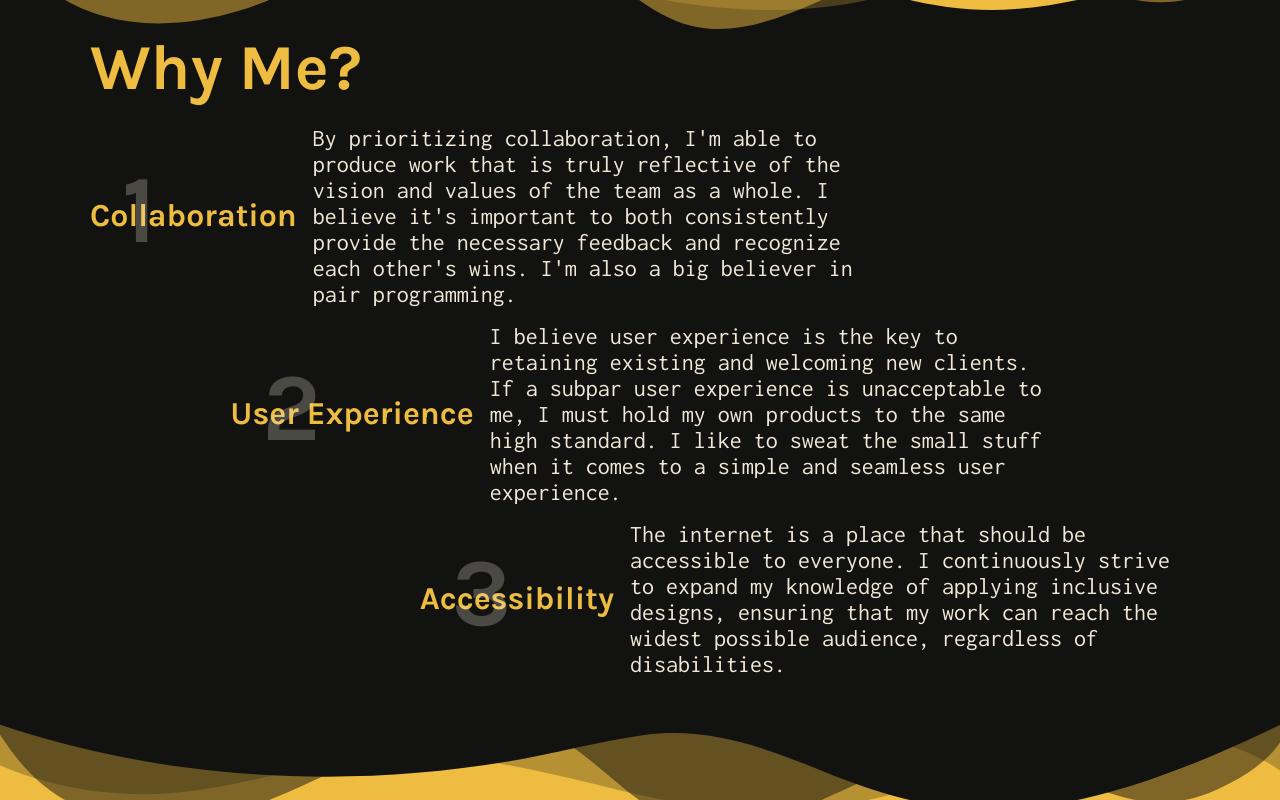
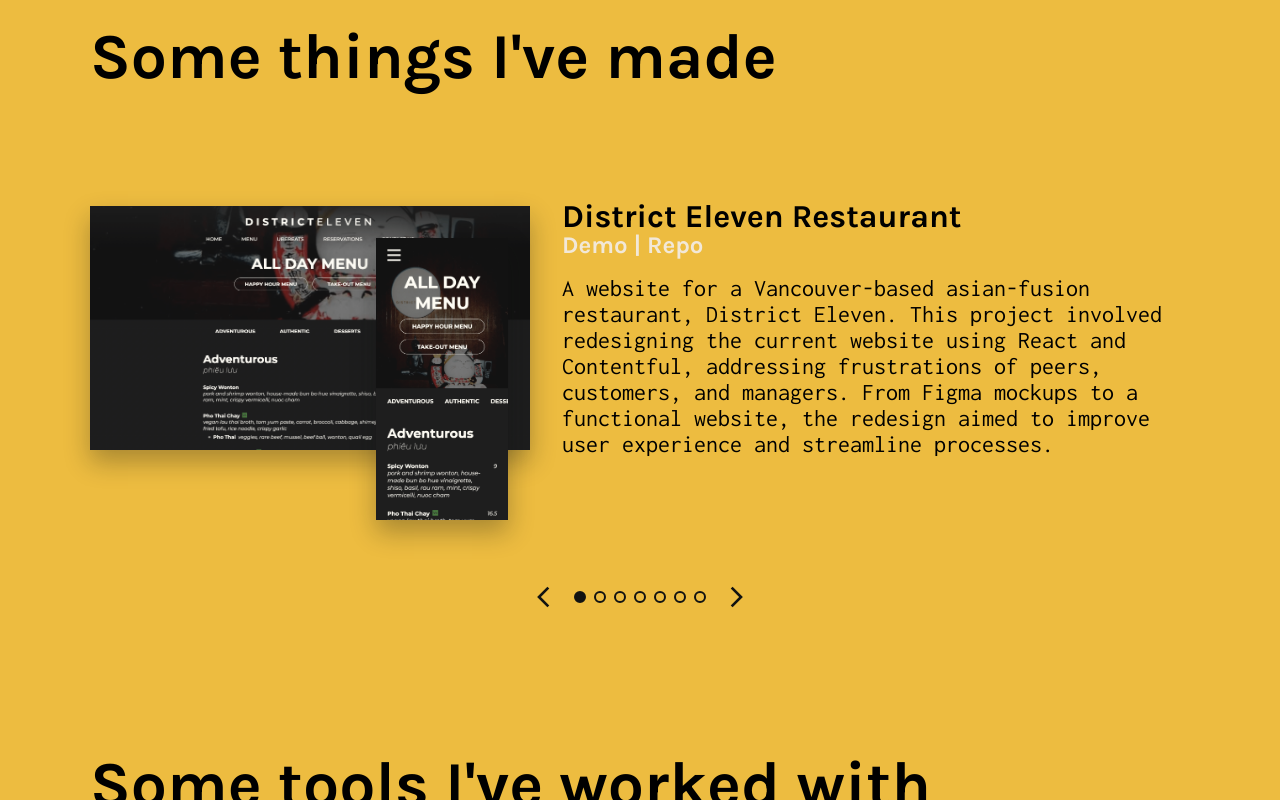
Before and after one commit to kaseyvee/its-kasey, a React (Vite) app: page / in a window 1280 px wide. Shown: the part 1680-2480 px from the top of the page. Built offline with nearby package versions, Linux system fonts and the light colour scheme.

Commit message:
Update layout

```diff
--- a/src/App.jsx
+++ b/src/App.jsx
@@ -14,9 +14,9 @@
       <main>
         <Hero />
         <About />
-        <WhyMe />
         <Projects />
         <Skills />
+        <WhyMe />
         <Contacts />
       </main>
     </>
--- a/src/components/Nav.jsx
+++ b/src/components/Nav.jsx
@@ -66,9 +66,9 @@
             transition={{ staggerChildren: 0.05, duration: 0.5 }}
           >
             <motion.li variants={listItemMotion}><a href="#about">About me</a></motion.li>
-            <motion.li variants={listItemMotion}><a href="#me">Why me?</a></motion.li>
             <motion.li variants={listItemMotion}><a href="#projects">Projects</a></motion.li>
             <motion.li variants={listItemMotion}><a href="#skills">Toolkit</a></motion.li>
+            <motion.li variants={listItemMotion}><a href="#me">Why me?</a></motion.li>
             <motion.li variants={listItemMotion}><a href="#contacts">Contacts</a></motion.li>
           </motion.ul>
 
--- a/src/sections/Projects.jsx
+++ b/src/sections/Projects.jsx
@@ -3,7 +3,6 @@
 
 import { ReactComponent as ArrowLeft } from "../assets/icon-arrow-left.svg";
 import { ReactComponent as ArrowRight } from "../assets/icon-arrow-right.svg";
-import Divider from "../components/Divider";
 
 import { data } from "../helpers/data";
 
@@ -59,7 +58,6 @@
 
   return (
     <section aria-labelledby="projects-title" id="projects" className="projects | container">
-      <Divider position="top" colour="black" />
       <div className="wrapper">
         <h2 id="projects-title">Some things I&apos;ve made</h2>
 
--- a/src/styles/components/_value-list.scss
+++ b/src/styles/components/_value-list.scss
@@ -6,7 +6,7 @@
       position: relative;
 
       h3 {
-        color: $yellow;
+        color: $black;
         position: absolute;
         bottom: 1.25rem;
         left: 2rem;
@@ -16,9 +16,10 @@
 
     &_description {
       max-width: 35rem;
+      color: $black;
     }
 
-    p {
+    .numbers {
       color: $egg;
     }
   }
--- a/src/styles/sections/_why.scss
+++ b/src/styles/sections/_why.scss
@@ -1,7 +1,8 @@
 .why-company, .why-me {
+  background-color: $yellow;
 
   h2 {
-    color: $yellow;
+    color: $black;
     margin-top: 5rem;
     margin-bottom: 2rem;
   }
```
